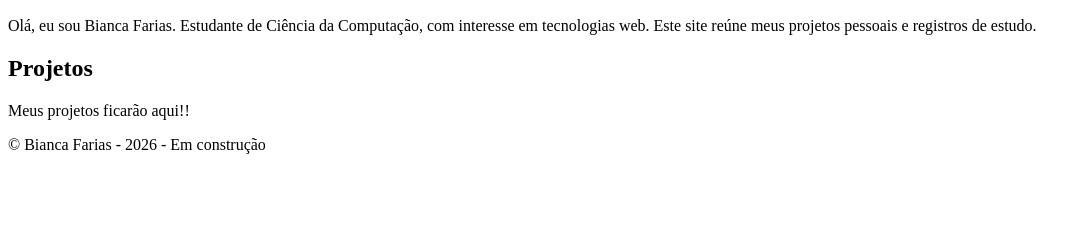
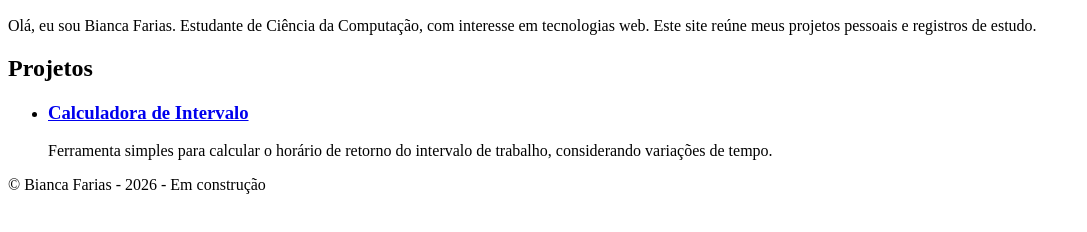
Before and after one commit to lubiasafira/biancafarias.com.br, a plain HTML site: page index.html in a window 1280 px wide. Shown: the part 110-342 px from the top of the page, without its empty margins (0-1087 px from the left). Drawn offline with Linux system fonts and the light colour scheme.

Commit message:
Modifica ´index.html´: Adiciona um projeto ao o artigo `Projetos`

```diff
--- a/index.html
+++ b/index.html
@@ -17,7 +17,12 @@
 
         <article>
             <h2>Projetos</h2>
-            <p>Meus projetos ficarão aqui!!</p>
+            <ul>
+                <li>
+                    <h3><a href="https://calculadora-intervalo.vercel.app/">Calculadora de Intervalo</a></h3>
+                    <p>Ferramenta simples para calcular o horário de retorno do intervalo de trabalho, considerando variações de tempo.</p>
+                </li>
+            </ul>
         </article>
     </main>
     <footer>
```
